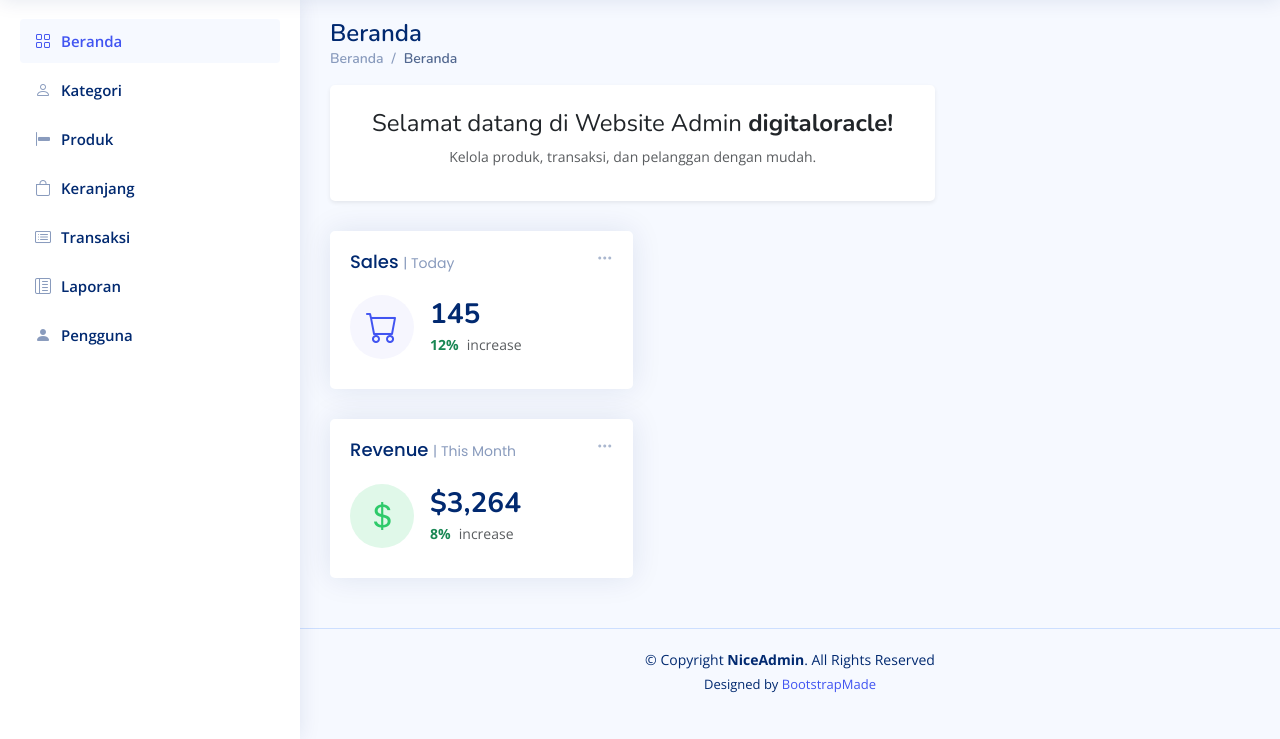
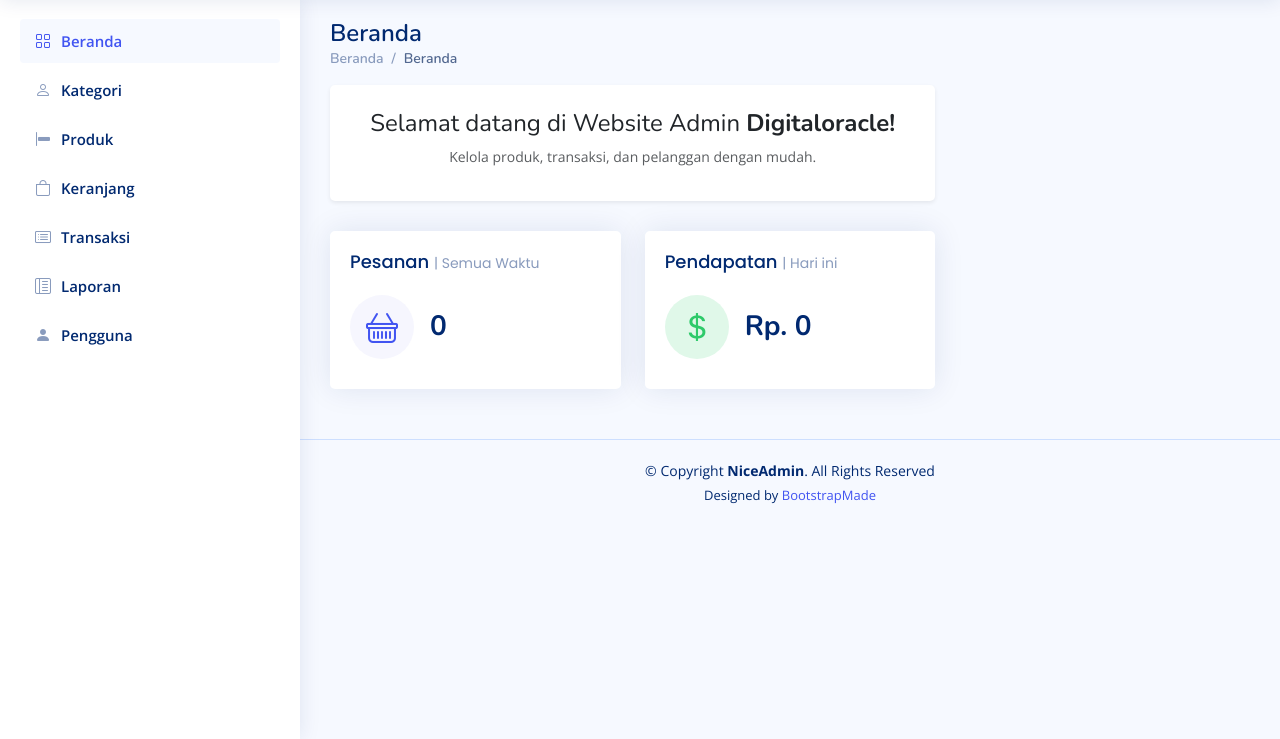
Before and after one commit to olivia1608/Digital-Oracle, a PHP site: page / in a window 1280 px wide. Shown: the part 61-800 px from the top of the page. Run offline with PHP 8.4, Linux system fonts and the light colour scheme; some libraries are stand-ins or nearby versions.

Commit message:
membenarkan tampilan di beranda

```diff
--- a/admin/index.php
+++ b/admin/index.php
@@ -229,90 +229,55 @@
             <div class="col-12">
               <div class="card info-card customers-card shadow-sm w-100">
                 <div class="card-body text-center py-4">
-                   <h4 class="mb-2">Selamat datang di Website Admin <strong>digitaloracle!</strong></h4>
+                  <h4 class="mb-2">Selamat datang di Website Admin <strong>Digitaloracle!</strong></h4>
                   <p class="text-muted small mb-0">Kelola produk, transaksi, dan pelanggan dengan mudah.</p>
                 </div>
               </div>
-
-            <!-- Sales Card -->
+            </div>
+            <!-- End Welcome Card -->
+            <!-- Orders Card -->
             <div class="col-xxl-4 col-md-6">
               <div class="card info-card sales-card">
 
-                <div class="filter">
-                  <a class="icon" href="#" data-bs-toggle="dropdown"><i class="bi bi-three-dots"></i></a>
-                  <ul class="dropdown-menu dropdown-menu-end dropdown-menu-arrow">
-                    <li class="dropdown-header text-start">
-                      <h6>Filter</h6>
-                    </li>
-
-                    <li><a class="dropdown-item" href="#">Today</a></li>
-                    <li><a class="dropdown-item" href="#">This Month</a></li>
-                    <li><a class="dropdown-item" href="#">This Year</a></li>
-                  </ul>
+                <div class="card-body">
+                  <h5 class="card-title">Pesanan <span>| Semua Waktu</span></h5>
+                  <div class="d-flex align-items-center">
+                    <div class="card-icon rounded-circle d-flex align-items-center justify-content-center">
+                      <i class="bi bi-basket"></i> <!-- Ikon keranjang belanja -->
                     </div>
+                    <div class="ps-3">
+                      <h6>0</h6>
+                    </div>
+                  </div>
+                </div>
+              </div>
+            </div>
+            <!-- End Orders Card -->
+            <!-- Revenue Card -->
+            <div class="col-xxl-4 col-md-6">
+              <div class="card info-card revenue-card">
 
                 <div class="card-body">
-                  <h5 class="card-title">Sales <span>| Today</span></h5>
-
+                  <h5 class="card-title">Pendapatan <span>| Hari ini</span></h5>
                   <div class="d-flex align-items-center">
                     <div class="card-icon rounded-circle d-flex align-items-center justify-content-center">
-                      <i class="bi bi-cart"></i>
+                      <i class="bi bi-currency-dollar"></i>
                     </div>
                     <div class="ps-3">
-                      <h6>145</h6>
-                      <span class="text-success small pt-1 fw-bold">12%</span> <span class="text-muted small pt-2 ps-1">increase</span>
-
+                      <h6>Rp. 0</h6>
                     </div>
                   </div>
                 </div>
 
               </div>
-            </div><!-- End Sales Card -->
-
-            <!-- Revenue Card -->
-            <div class="col-xxl-4 col-md-6">
-              <div class="card info-card revenue-card">
-
-                <div class="filter">
-                  <a class="icon" href="#" data-bs-toggle="dropdown"><i class="bi bi-three-dots"></i></a>
-                  <ul class="dropdown-menu dropdown-menu-end dropdown-menu-arrow">
-                    <li class="dropdown-header text-start">
-                      <h6>Filter</h6>
-                    </li>
-
-                    <li><a class="dropdown-item" href="#">Today</a></li>
-                    <li><a class="dropdown-item" href="#">This Month</a></li>
-                    <li><a class="dropdown-item" href="#">This Year</a></li>
-                  </ul>
             </div>
 
-                <div class="card-body">
-                  <h5 class="card-title">Revenue <span>| This Month</span></h5>
-
-                  <div class="d-flex align-items-center">
-                    <div class="card-icon rounded-circle d-flex align-items-center justify-content-center">
-                      <i class="bi bi-currency-dollar"></i>
-                    </div>
-                    <div class="ps-3">
-                      <h6>$3,264</h6>
-                      <span class="text-success small pt-1 fw-bold">8%</span> <span class="text-muted small pt-2 ps-1">increase</span>
-
-                    </div>
-                  </div>
-                </div>
-
-              </div>
-            </div><!-- End Revenue Card -->
-
+            <!-- End Revenue Card -->
           </div>
         </div><!-- End Left side columns -->
-
-        <!-- Right side columns -->
-        <div class="col-lg-4">
-        </div><!-- End Right side columns -->
-
       </div>
     </section>
+
 
   </main><!-- End #main -->
 
```
Also changed, not shown: admin/kategori.php (added). Lines whose indentation alone changed are shown as unchanged.
